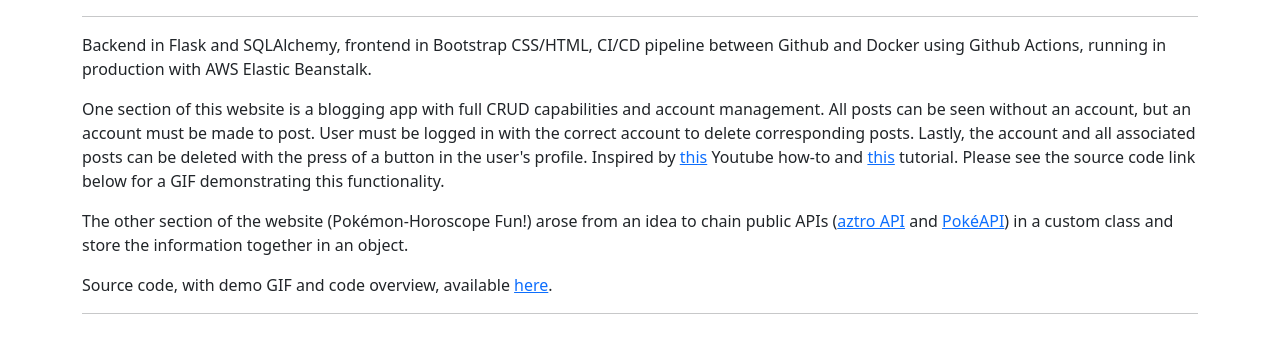
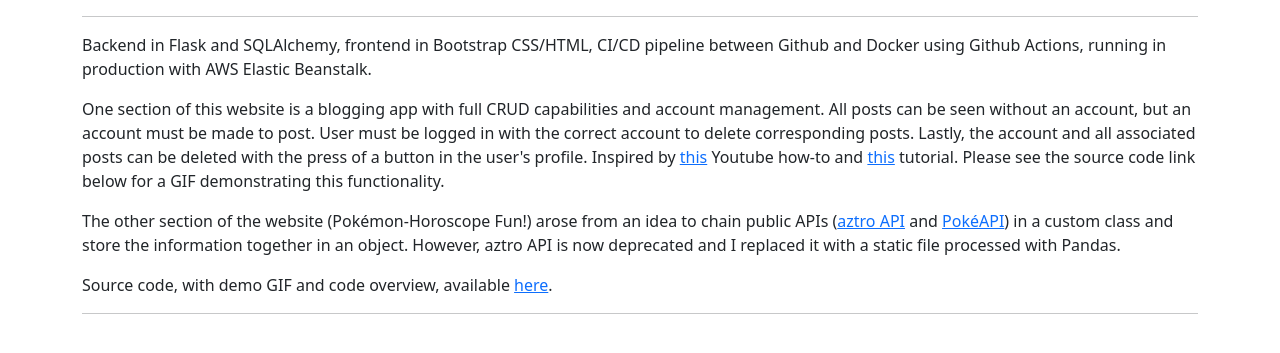
Before and after one commit to pvsaz/website, a Flask app: page / in a window 1280 px wide. Shown: the part 56-409 px from the top of the page. Run offline with Flask 2, Linux system fonts and the light colour scheme.

Commit message:
Update index.html

```diff
--- a/templates/index.html
+++ b/templates/index.html
@@ -9,6 +9,6 @@
 
 <p>Backend in Flask and SQLAlchemy, frontend in Bootstrap CSS/HTML, CI/CD pipeline between Github and Docker using Github Actions, running in production with AWS Elastic Beanstalk.</p>
 <p>One section of this website is a blogging app with full CRUD capabilities and account management. All posts can be seen without an account, but an account must be made to post. User must be logged in with the correct account to delete corresponding posts. Lastly, the account and all associated posts can be deleted with the press of a button in the user's profile. Inspired by <a href="https://www.youtube.com/watch?v=3mwFC4SHY-Y">this</a> Youtube how-to and <a href="https://www.digitalocean.com/community/tutorials/how-to-add-authentication-to-your-app-with-flask-login">this</a> tutorial. Please see the source code link below for a GIF demonstrating this functionality.</p>
-<p>The other section of the website (Pokémon-Horoscope Fun!) arose from an idea to chain public APIs (<a href="https://aztro.sameerkumar.website">aztro API</a> and <a href="https://pokeapi.co">PokéAPI</a>) in a custom class and store the information together in an object.</p>
+<p>The other section of the website (Pokémon-Horoscope Fun!) arose from an idea to chain public APIs (<a href="https://aztro.sameerkumar.website">aztro API</a> and <a href="https://pokeapi.co">PokéAPI</a>) in a custom class and store the information together in an object. However, aztro API is now deprecated and I replaced it with a static file processed with Pandas.</p>
 <p>Source code, with demo GIF and code overview, available <a href="https://github.com/pvsaz/portfolio">here</a>.</p>
 {% endblock %}
```
